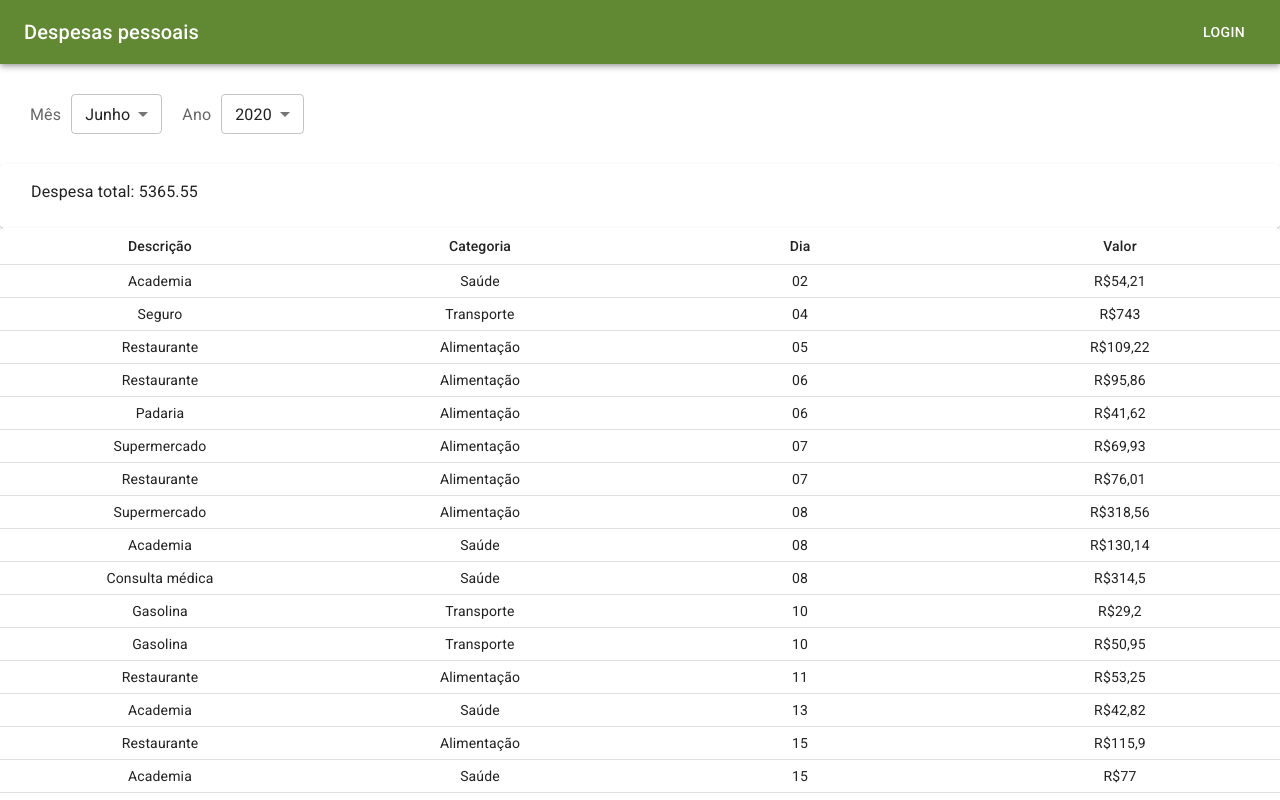
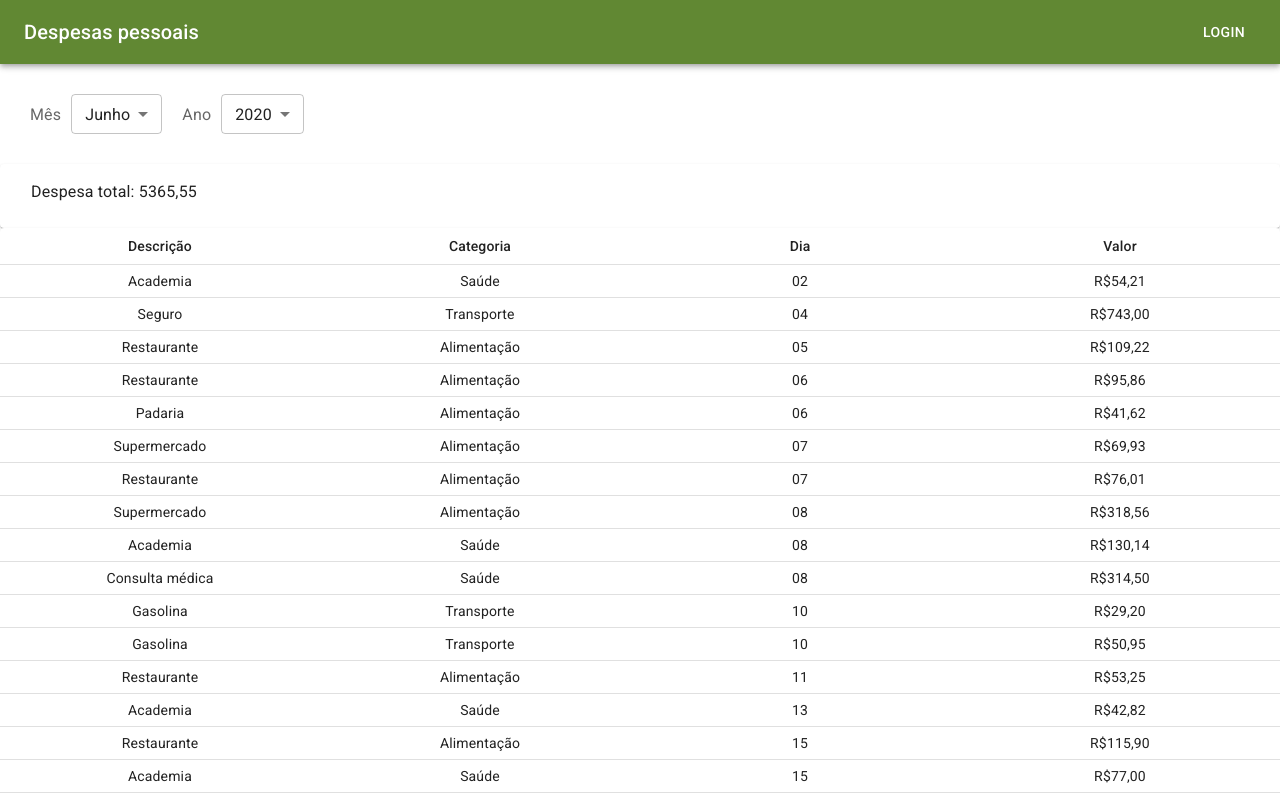
Before and after one commit to MariaEmiliaAlcantara/Trabalho-Pratico-Modulo-3, a React (Vite) app: page /despesas/2020-06 in a window 1280 px wide. Shown: the top 800 px of the page. Built offline with nearby package versions, Linux system fonts and the light colour scheme; data requests are answered from the project's data file.

Commit message:
value formatting

```diff
--- a/src/components/Card/Card.tsx
+++ b/src/components/Card/Card.tsx
@@ -21,7 +21,7 @@ const Card: React.FC<{ despesa: IApi }> = ({ despesa }) => {
         {despesa.dia}
       </TableCell>
       <TableCell className="card" align="center">
-        R${String(despesa.valor).replace(".", ",")}
+        R${despesa.valor.toFixed(2).replace(".", ",")}
       </TableCell>
     </TableRow>
   );
--- a/src/components/DespesaTotal/DespesaTotal.tsx
+++ b/src/components/DespesaTotal/DespesaTotal.tsx
@@ -8,7 +8,7 @@ const DespesaTotal: React.FC<{ despesaTotal: number }> = ({ despesaTotal }) => {
     <Card>
       <CardContent className="despesaTotal">
         <Typography>
-          Despesa total: {Number(despesaTotal.toFixed(2))}
+          Despesa total: {despesaTotal.toFixed(2).replace(".", ",")}
         </Typography>
       </CardContent>
     </Card>
```
